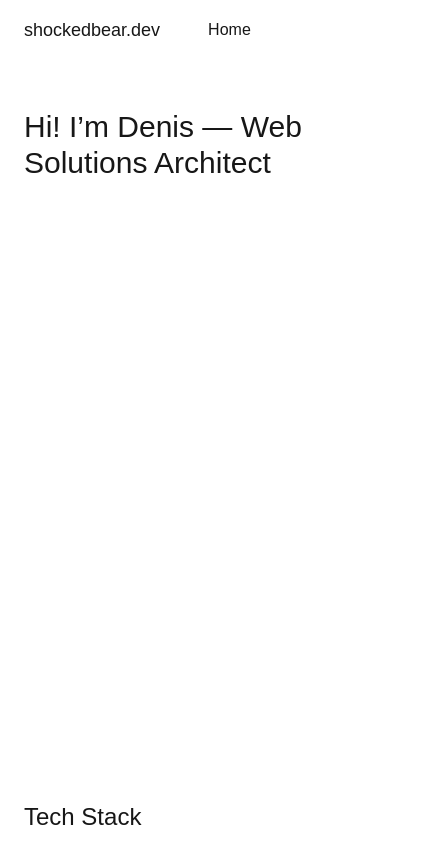
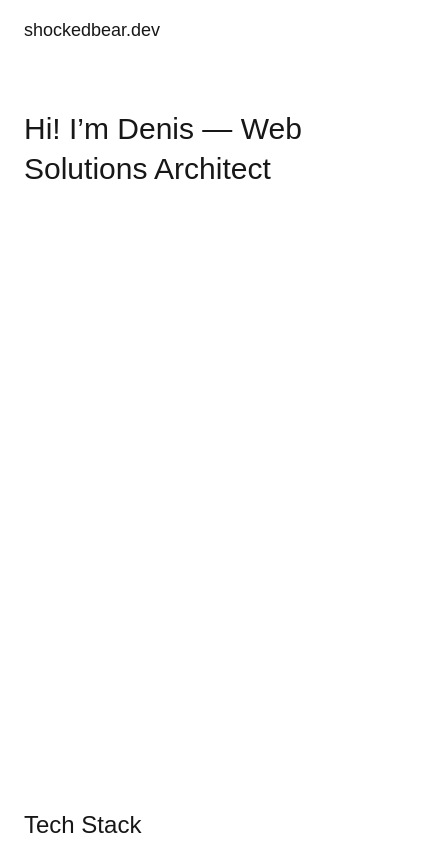
Before and after one commit to Smackq/shockedbear.dev, a Next.js app: page / in a window 390 px wide. Shown: the top 844 px of the page, 429 px wide, since content can reach past the window. Built offline with nearby package versions, Linux system fonts and the light colour scheme.

Commit message:
Added mobile menu

```diff
--- a/src/app/(home)/page.tsx
+++ b/src/app/(home)/page.tsx
@@ -14,7 +14,7 @@ export const revalidate = 60;
 export default async function HomePage () {
     const aboutHtml =
         <div className={"grid gap-6 px-6"}>
-            <h1 className={"text-3xl font-medium"}>Hi! I’m Denis — Web Solutions Architect</h1>
+            <h1 className={"text-3xl font-medium leading-10"}>Hi! I’m Denis — Web Solutions Architect</h1>
             <div className={"grid gap-4 text-white/60 leading-7"}>
                 <p>With 12+ years of experience, I design and build scalable, secure web platforms that help businesses grow and innovate. From startups to global enterprises, I transform complex requirements into high-performance solutions through modern architecture, clean code, and robust cloud infrastructure.</p>
                 <p>I cover the full development lifecycle — from architecture design and coding to code reviews and team mentorship. Passionate about code quality and performance, I apply SOLID principles and design patterns to create maintainable, future-proof systems.</p>
--- a/src/app/projects/page.tsx
+++ b/src/app/projects/page.tsx
@@ -24,7 +24,7 @@ export default function Projects () {
         <main className={"max-w-3xl mx-auto my-12 sm:my-24"}>
             <div className={"grid gap-12 sm:gap-24"}>
                 <div className={"grid gap-6 px-6"}>
-                    <h1 className={"text-3xl font-medium"}>Projects That Drive Results</h1>
+                    <h1 className={"text-3xl font-medium leading-10"}>Projects That Drive Results</h1>
                     <div className={"grid gap-4 text-white/60 leading-7"}>
                         <p>Discover a selection of projects where technology meets real business impact. From
                             high-growth startups to global platforms, each case study showcases how thoughtful
--- a/src/components/Header.tsx
+++ b/src/components/Header.tsx
@@ -2,11 +2,13 @@
 
 import Link from "next/link";
 import { usePathname } from "next/navigation";
-import { Github, Linkedin } from "lucide-react";
+import { Github, Linkedin, Menu, X } from "lucide-react";
+import { useState } from "react";
 
-export function Header () {
+export function Header() {
+    const [isMenuOpen, setIsMenuOpen] = useState(false);
+    const pathname = usePathname();
 
-    const pathname = usePathname();
     const menuItems = [
         {
             label: "Home",
@@ -16,26 +18,36 @@ export function Header () {
             label: "Projects",
             href: "/projects",
         }
-    ].map((item) => (
+    ];
+
+    const toggleMenu = () => {
+        setIsMenuOpen(!isMenuOpen);
+    };
+
+    return (
+        <header className="relative max-w-3xl w-full">
+            <div className="px-6 py-4 border-b border-white/10 flex items-center justify-between">
+                <Link href="/" className="text-lg font-medium hover:text-white transition-colors">
+                    shockedbear.dev
+                </Link>
+
+                {/* Desktop Navigation */}
+                <nav className="hidden md:flex flex-row items-center justify-between gap-6">
+                    {menuItems.map((item) => (
                         <Link
-            key={ item.href }
-            href={ item.href }
+                            key={item.href}
+                            href={item.href}
                             className={
                                 "text-md font-normal hover:text-white transition-colors " +
                                 (pathname === item.href ? "text-primary" : "text-white/60")
                             }
                         >
-            { item.label }
+                            {item.label}
                         </Link>
-    ))
+                    ))}
+                </nav>
 
-    return (
-        <header className="max-w-3xl w-full px-6 py-4 border-b border-white/10 flex items-center justify-between gap-12">
-            <Link href="/" className="text-lg font-medium hover:text-white transition-colors">shockedbear.dev</Link>
-            <nav className="flex flex-row items-center justify-between gap-6">
-                { menuItems }
-            </nav>
-            <div className="flex items-center gap-2 text-white/70">
+                <div className="hidden md:flex items-center gap-2 text-white/70">
                     <Link href="https://github.com" target="_blank" aria-label="GitHub">
                         <Github className="w-5 h-5 hover:text-white transition-colors" />
                     </Link>
@@ -43,6 +55,64 @@ export function Header () {
                         <Linkedin className="w-5 h-5 hover:text-white transition-colors" />
                     </Link>
                 </div>
+
+                {/* Mobile Menu Button */}
+                <button
+                    onClick={toggleMenu}
+                    className="md:hidden text-white/60 hover:text-white transition-colors"
+                    aria-label="Toggle menu"
+                >
+                    <div className="relative w-6 h-6">
+                        <Menu className={`w-6 h-6 absolute transition-all duration-300 ease-in-out ${
+                            isMenuOpen ? 'opacity-0 rotate-90' : 'opacity-100 rotate-0'
+                        }`} />
+                        <X className={`w-6 h-6 absolute transition-all duration-300 ease-in-out ${
+                            isMenuOpen ? 'opacity-100 rotate-0' : 'opacity-0 -rotate-90'
+                        }`} />
+                    </div>
+                </button>
+            </div>
+
+            {/* Mobile Navigation */}
+            <div className={`absolute top-full left-0 right-0 bg-[#0a0a0a] border-b border-white/10 md:hidden
+                transform transition-all duration-300 ease-in-out overflow-hidden ${
+                isMenuOpen
+                    ? 'opacity-100 translate-y-0 max-h-[400px]'
+                    : 'opacity-0 -translate-y-2 max-h-0'
+            }`}>
+                <nav className="flex flex-col p-4">
+                    {menuItems.map((item, index) => (
+                        <Link
+                            key={item.href}
+                            href={item.href}
+                            onClick={() => setIsMenuOpen(false)}
+                            className={`py-2 text-md font-normal hover:text-white transition-all duration-300 ease-in-out
+                                transform ${isMenuOpen ? 'translate-x-0 opacity-100' : 'translate-x-4 opacity-0'}
+                                ${pathname === item.href ? 'text-primary' : 'text-white/60'}
+                            `}
+                            style={{
+                                transitionDelay: `${index * 100}ms`
+                            }}
+                        >
+                            {item.label}
+                        </Link>
+                    ))}
+                    <div className={`flex gap-4 pt-4 border-t border-white/10 mt-4
+                        transform transition-all duration-300 ease-in-out
+                        ${isMenuOpen ? 'translate-y-0 opacity-100' : 'translate-y-4 opacity-0'}`}
+                        style={{
+                            transitionDelay: `${menuItems.length * 100}ms`
+                        }}
+                    >
+                        <Link href="https://github.com" target="_blank" aria-label="GitHub">
+                            <Github className="w-5 h-5 hover:text-white transition-colors" />
+                        </Link>
+                        <Link href="https://www.linkedin.com/in/denissmagin/" target="_blank" aria-label="LinkedIn">
+                            <Linkedin className="w-5 h-5 hover:text-white transition-colors" />
+                        </Link>
+                    </div>
+                </nav>
+            </div>
         </header>
     );
 }
```
Lines whose indentation alone changed are shown as unchanged.
